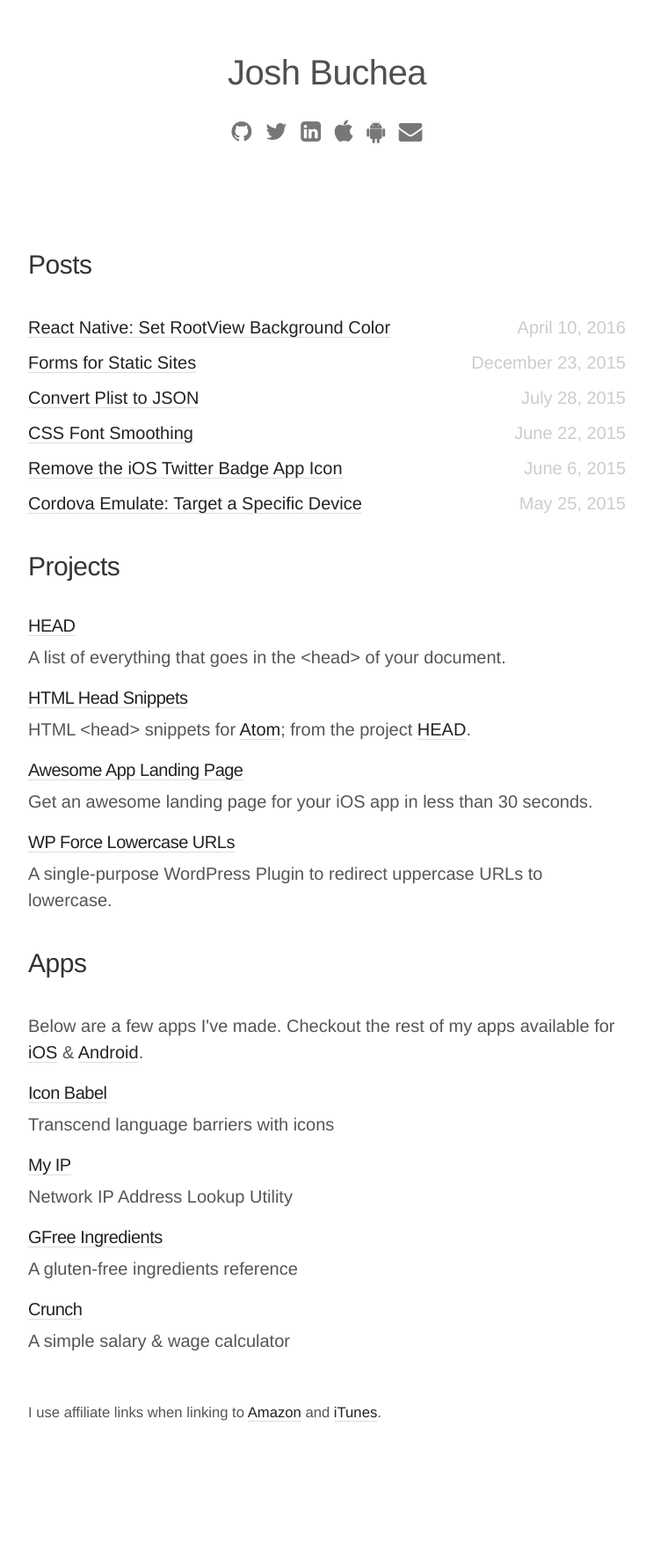
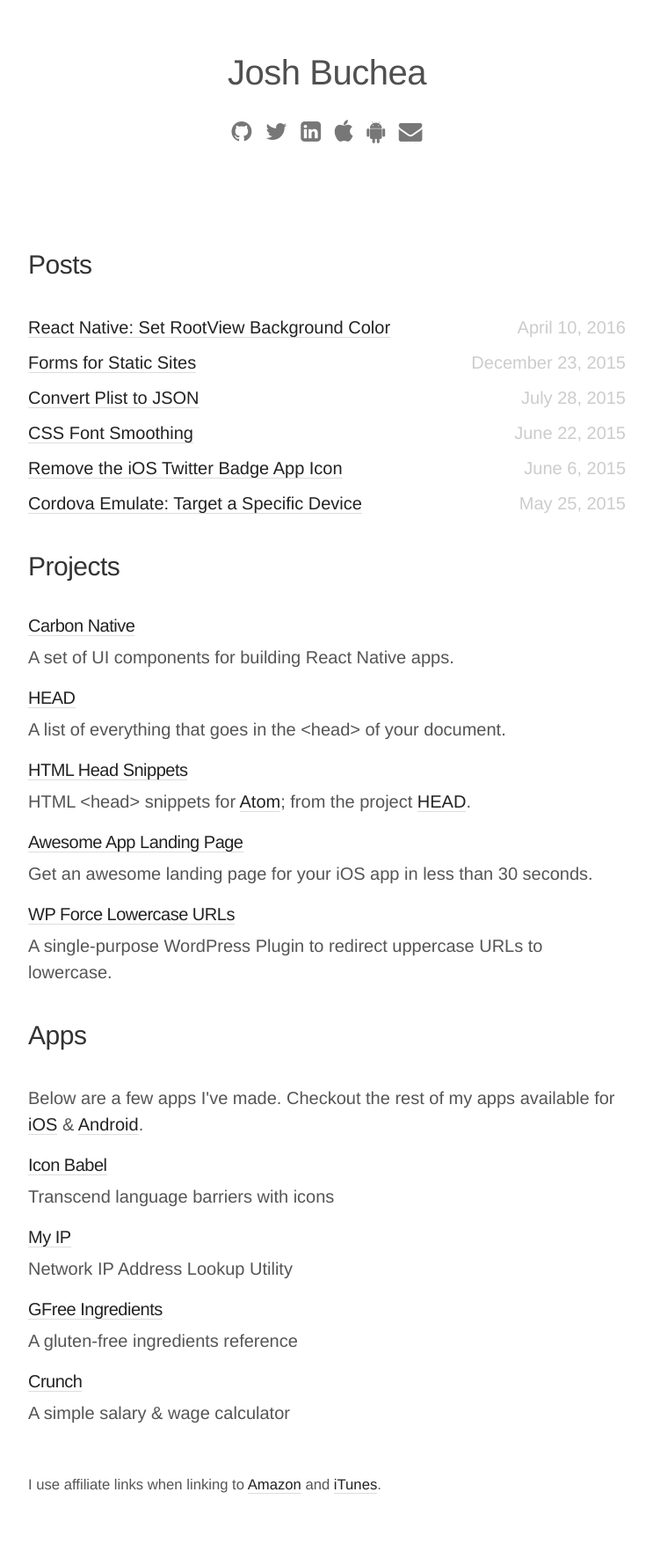
Before and after one commit to joshbuchea/joshbuchea.com, a Jekyll site: the page built from index.html, in a window 1280 px wide. Shown: the whole page at 88% size, without its empty margins (268-1011 px from the left). Built offline with Jekyll 4.4.1, drawn with Linux system fonts in a browser that asks for light colours; nearby versions of some CDN libraries; before the commit the page ends 1689 px from its top, so only the background shows below that.

Commit message:
Add carbon native to projects

```diff
--- a/index.html
+++ b/index.html
@@ -17,6 +17,11 @@
 <h2 class="section-title">Projects</h2>
 
 <div class="projects">
+  <h4>
+    <a target="_blank" href="https://github.com/carbon-native/carbon-native">Carbon Native</a>
+  </h4>
+  <p>A set of UI components for building React Native apps.</p>
+
   <h4>
     <a target="_blank" href="https://github.com/joshbuchea/HEAD">HEAD</a>
   </h4>
```
